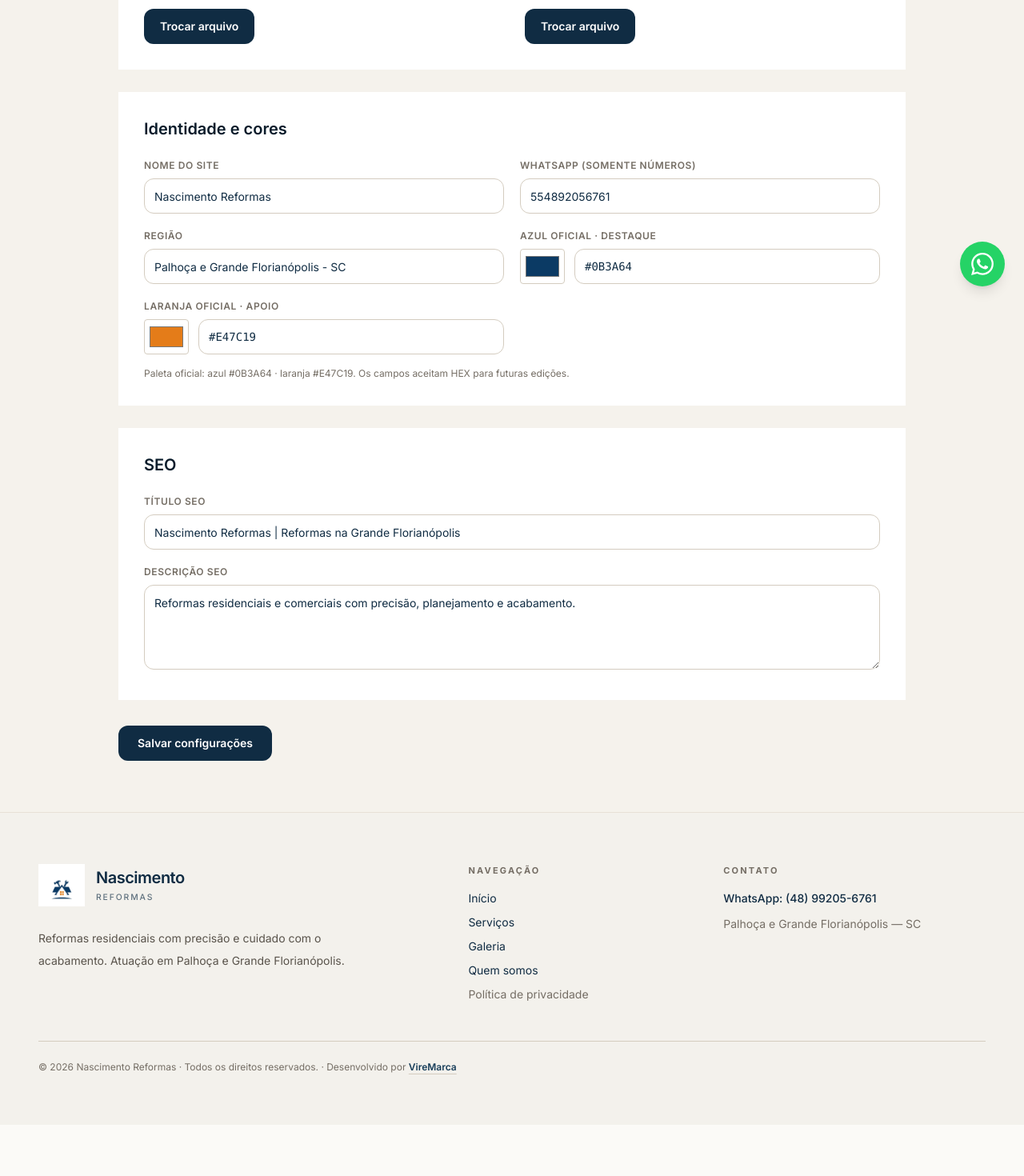
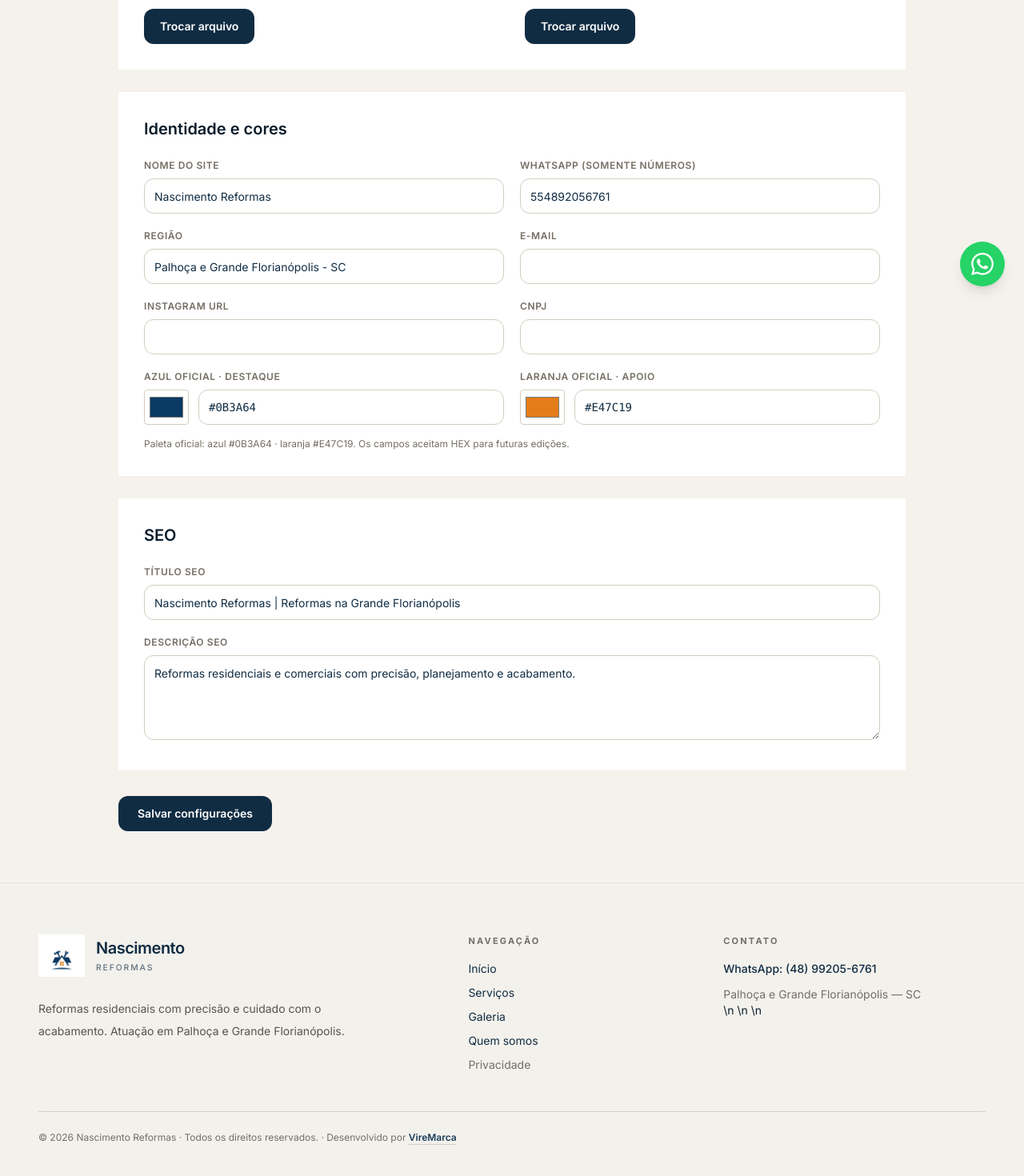
Before and after one commit to srmartinellid-droid/VireMarca-NasReformas, a Next.js app: page /admin/configuracoes in a window 1280 px wide. Shown: the part 418-1888 px from the top of the page at 80% size. Before the commit the page ends 1824 px from the top, so only its background shows below. Built offline with nearby package versions, Linux system fonts and the light colour scheme; no server answers; the database is empty.

Commit message:
fix(privacy): refine legal visibility and analytics disclosure

```diff
--- a/src/app/admin/configuracoes/page.tsx
+++ b/src/app/admin/configuracoes/page.tsx
@@ -2,8 +2,8 @@
 import Link from "next/link";
 import { useEffect, useState } from "react";
 import { createClient } from "@/lib/supabase/client";
-const keys=["site_name","whatsapp","region","accent_color","orange_color","seo_title","seo_description","logo_url","wordmark_url","favicon_url"];
-const defaults={site_name:"Nascimento Reformas",whatsapp:"554892056761",region:"Palhoça e Grande Florianópolis - SC",accent_color:"#0B3A64",orange_color:"#E47C19",seo_title:"Nascimento Reformas | Reformas na Grande Florianópolis",seo_description:"Reformas residenciais e comerciais com precisão, planejamento e acabamento.",logo_url:"/logo.png",wordmark_url:"",favicon_url:"/logo.png"};
+const keys=["site_name","whatsapp","region","email","instagram","cnpj","accent_color","orange_color","seo_title","seo_description","logo_url","wordmark_url","favicon_url"];
+const defaults={site_name:"Nascimento Reformas",whatsapp:"554892056761",region:"Palhoça e Grande Florianópolis - SC",accent_color:"#0B3A64",orange_color:"#E47C19",seo_title:"Nascimento Reformas | Reformas na Grande Florianópolis",seo_description:"Reformas residenciais e comerciais com precisão, planejamento e acabamento.",logo_url:"/logo.png",wordmark_url:"",favicon_url:"/logo.png",email:"",instagram:"",cnpj:""};
 const isHex=(v:string)=>/^#[0-9A-Fa-f]{6}$/.test(v);
 export default function AdminConfigPage(){const [values,setValues]=useState<Record<string,string>>(defaults);const [message,setMessage]=useState("");const [saving,setSaving]=useState(false);const [uploading,setUploading]=useState(false);const [uploadingWordmark,setUploadingWordmark]=useState(false);
 useEffect(()=>{(async()=>{const s=createClient();const {data,error}=await s.from("settings").select("key,value").in("key",keys);if(error){setMessage(`Não foi possível carregar as configurações: ${error.message}`);return}for(const row of data??[])setValues(v=>({...v,[row.key]:row.value||defaults[row.key as keyof typeof defaults]||""}))})()},[]);
@@ -11,7 +11,7 @@ async function save(){setSaving(true);setMessage("");if(!isHex(values.accent_col
 async function upload(file:File,key:"logo_url"|"wordmark_url",setBusy:(v:boolean)=>void){setBusy(true);setMessage("");const s=createClient();const ext=file.name.split(".").pop()?.toLowerCase()||"png";const path=`brand/${key}/${crypto.randomUUID()}.${ext}`;const {error}=await s.storage.from("site-media").upload(path,file,{contentType:file.type,upsert:false});if(error){setMessage(`Upload: ${error.message}`);setBusy(false);return}const {data}=s.storage.from("site-media").getPublicUrl(path);const url=data.publicUrl;setValues(v=>({...v,[key]:url,...(key==="logo_url"?{favicon_url:url}:{})}));const writes=[s.from("settings").upsert({key,value:url,updated_at:new Date().toISOString()},{onConflict:"key"})];if(key==="logo_url")writes.push(s.from("settings").upsert({key:"favicon_url",value:url,updated_at:new Date().toISOString()}) as any);const results=await Promise.all(writes);const failed=results.find(r=>r.error);setMessage(failed?`Upload feito, mas não foi salvo: ${failed.error?.message}`:key==="logo_url"?"Logo e favicon atualizados.":"Segundo logo atualizado.");setBusy(false)}
 return <div className="min-h-screen bg-stone-100"><header className="border-b border-stone-200 bg-white"><div className="mx-auto flex max-w-7xl items-center justify-between px-5 py-5"><div><Link href="/admin/dashboard" className="text-xs uppercase tracking-widest text-stone-500">← Dashboard</Link><h1 className="mt-1 text-xl font-semibold text-navy-950">Configurações</h1></div><button onClick={save} disabled={saving} className="rounded-lg bg-navy-900 px-5 py-2.5 text-sm font-semibold text-white">{saving?"Salvando…":"Salvar"}</button></div></header><main className="mx-auto max-w-5xl px-5 py-8">{message&&<div className="mb-6 border border-stone-200 bg-white p-3 text-sm text-navy-900">{message}</div>}
 <section className="bg-white p-6 sm:p-8"><h2 className="text-xl font-semibold text-navy-950">Identidade da marca</h2><p className="mt-1 text-sm text-stone-500">Símbolo e segundo logo/wordmark são arquivos independentes.</p><div className="mt-6 grid gap-8 md:grid-cols-2"><BrandUpload title="Símbolo / logo principal" value={values.logo_url} busy={uploading} onUpload={f=>upload(f,"logo_url",setUploading)}/><BrandUpload title="Segundo logo · Nascimento Reformas" value={values.wordmark_url} busy={uploadingWordmark} onUpload={f=>upload(f,"wordmark_url",setUploadingWordmark)}/></div></section>
-<section className="mt-7 bg-white p-6 sm:p-8"><h2 className="text-xl font-semibold text-navy-950">Identidade e cores</h2><div className="mt-6 grid gap-5 sm:grid-cols-2"><Input label="Nome do site" value={values.site_name} set={v=>setValues(x=>({...x,site_name:v}))}/><Input label="WhatsApp (somente números)" value={values.whatsapp} set={v=>setValues(x=>({...x,whatsapp:v.replace(/\D/g,"")}))}/><Input label="Região" value={values.region} set={v=>setValues(x=>({...x,region:v}))}/><ColorInput label="Azul oficial · destaque" value={values.accent_color} set={v=>setValues(x=>({...x,accent_color:v.toUpperCase()}))}/><ColorInput label="Laranja oficial · apoio" value={values.orange_color} set={v=>setValues(x=>({...x,orange_color:v.toUpperCase()}))}/></div><p className="mt-4 text-xs text-stone-500">Paleta oficial: azul #0B3A64 · laranja #E47C19. Os campos aceitam HEX para futuras edições.</p></section>
+<section className="mt-7 bg-white p-6 sm:p-8"><h2 className="text-xl font-semibold text-navy-950">Identidade e cores</h2><div className="mt-6 grid gap-5 sm:grid-cols-2"><Input label="Nome do site" value={values.site_name} set={v=>setValues(x=>({...x,site_name:v}))}/><Input label="WhatsApp (somente números)" value={values.whatsapp} set={v=>setValues(x=>({...x,whatsapp:v.replace(/\D/g,"")}))}/><Input label="Região" value={values.region} set={v=>setValues(x=>({...x,region:v}))}/><Input label="E-mail" value={values.email} set={v=>setValues(x=>({...x,email:v}))} type="email"/><Input label="Instagram URL" value={values.instagram} set={v=>setValues(x=>({...x,instagram:v}))} type="url"/><Input label="CNPJ" value={values.cnpj} set={v=>setValues(x=>({...x,cnpj:v}))}/><ColorInput label="Azul oficial · destaque" value={values.accent_color} set={v=>setValues(x=>({...x,accent_color:v.toUpperCase()}))}/><ColorInput label="Laranja oficial · apoio" value={values.orange_color} set={v=>setValues(x=>({...x,orange_color:v.toUpperCase()}))}/></div><p className="mt-4 text-xs text-stone-500">Paleta oficial: azul #0B3A64 · laranja #E47C19. Os campos aceitam HEX para futuras edições.</p></section>
 <section className="mt-7 bg-white p-6 sm:p-8"><h2 className="text-xl font-semibold text-navy-950">SEO</h2><div className="mt-6 grid gap-5"><Input label="Título SEO" value={values.seo_title} set={v=>setValues(x=>({...x,seo_title:v}))}/><label><span className="mb-2 block text-xs font-semibold uppercase tracking-wider text-stone-500">Descrição SEO</span><textarea rows={4} value={values.seo_description} onChange={e=>setValues(x=>({...x,seo_description:e.target.value}))} className="w-full rounded-lg border border-stone-300 p-3 text-sm"/></label></div></section><div className="py-8"><button onClick={save} disabled={saving} className="rounded-lg bg-navy-900 px-6 py-3 text-sm font-semibold text-white">{saving?"Salvando…":"Salvar configurações"}</button></div></main></div>}
 function BrandUpload({title,value,busy,onUpload}:{title:string;value:string;busy:boolean;onUpload:(f:File)=>void}){return <div><p className="mb-3 text-sm font-semibold text-navy-900">{title}</p><div className="flex min-h-36 items-center justify-center border border-stone-200 bg-stone-50 p-5"><img src={value||"/logo.png"} alt={title} className="max-h-24 max-w-full object-contain"/></div><label className="mt-4 inline-flex cursor-pointer rounded-lg bg-navy-900 px-5 py-3 text-sm font-semibold text-white">{busy?"Enviando…":"Trocar arquivo"}<input type="file" accept="image/png,image/jpeg,image/webp,image/svg+xml" className="hidden" disabled={busy} onChange={e=>e.target.files?.[0]&&onUpload(e.target.files[0])}/></label></div>}
 function ColorInput({label,value,set}:{label:string;value:string;set:(v:string)=>void}){const safe=isHex(value)?value:"#000000";return <label><span className="mb-2 block text-xs font-semibold uppercase tracking-wider text-stone-500">{label}</span><div className="flex gap-3"><input type="color" value={safe} onChange={e=>set(e.target.value.toUpperCase())} className="h-11 w-14 cursor-pointer rounded border border-stone-300 p-1"/><input value={value} onChange={e=>set(e.target.value.toUpperCase())} className="h-11 flex-1 rounded-lg border border-stone-300 px-3 font-mono text-sm uppercase" placeholder="#0B3A64"/></div></label>}
--- a/src/app/layout.tsx
+++ b/src/app/layout.tsx
@@ -49,7 +49,7 @@ export const viewport: Viewport = { themeColor: "#0B3A64", width: "device-width"
 
 export default async function RootLayout({ children }: { children: React.ReactNode }) {
   const supabase = await createClient();
-  const { data } = await supabase.from("settings").select("key,value").in("key", ["logo_url", "wordmark_url", "whatsapp"]);
+  const { data } = await supabase.from("settings").select("key,value").in("key", ["logo_url", "wordmark_url", "whatsapp", "email", "instagram", "cnpj"]);
   const settings = Object.fromEntries((data ?? []).map((r) => [r.key, r.value]));
   const whatsapp = resolveWhatsapp(settings.whatsapp);
 
@@ -58,7 +58,7 @@ export default async function RootLayout({ children }: { children: React.ReactNo
       <body className="min-h-screen flex flex-col antialiased">
         <Header initialLogo={settings.logo_url || "/logo.png"} initialWordmark={settings.wordmark_url || ""} whatsapp={whatsapp} />
         <main className="flex-1">{children}</main>
-        <Footer whatsapp={whatsapp} />
+        <Footer whatsapp={whatsapp} email={settings.email} instagram={settings.instagram} cnpj={settings.cnpj} />
         <FloatingWhatsApp whatsapp={whatsapp} />
         <Analytics />
       </body>
--- a/src/app/page.tsx
+++ b/src/app/page.tsx
@@ -6,7 +6,7 @@ import { getConsolidatedHomepage } from "@/lib/cms-home";
 
 export default async function HomePage() {
   const [content, supabase] = await Promise.all([getConsolidatedHomepage(), createClient()]);
-  const { data: settings } = await supabase.from("settings").select("key,value").in("key", ["accent_color", "orange_color"]);
+  const { data: settings } = await supabase.from("settings").select("key,value").in("key", ["accent_color", "orange_color", "email", "instagram", "cnpj"]);
   const map = Object.fromEntries((settings ?? []).map((row) => [row.key, row.value]));
-  return <><JsonLd data={{ "@context": "https://schema.org", "@type": "LocalBusiness", name: SITE.name, description: SITE.description, url: SITE.url, telephone: `+${resolveWhatsapp(content.whatsapp)}`, areaServed: { "@type": "GeoCircle", geoMidpoint: { "@type": "GeoCoordinates", latitude: -27.645, longitude: -48.668 }, geoRadius: "40000" }, address: { "@type": "PostalAddress", addressLocality: "Palhoça", addressRegion: "SC", addressCountry: "BR" }, priceRange: "$$" }} /><DynamicHomeV2 content={content} siteAccent={map.accent_color || "#0B3A64"} orange={map.orange_color || "#E47C19"} /></>;
+  return <><JsonLd data={{ "@context": "https://schema.org", "@type": "LocalBusiness", name: SITE.name, description: SITE.description, url: SITE.url, telephone: `+${resolveWhatsapp(content.whatsapp)}`, areaServed: { "@type": "GeoCircle", geoMidpoint: { "@type": "GeoCoordinates", latitude: -27.645, longitude: -48.668 }, geoRadius: "40000" }, address: { "@type": "PostalAddress", addressLocality: "Palhoça", addressRegion: "SC", addressCountry: "BR" }, priceRange: "$", ...(map.email ? { email: map.email } : {}), ...(map.instagram ? { sameAs: [map.instagram] } : {}), ...(map.cnpj ? { taxID: map.cnpj } : {}) }} /><DynamicHomeV2 content={content} siteAccent={map.accent_color || "#0B3A64"} orange={map.orange_color || "#E47C19"} /></>;
 }
--- a/src/app/privacidade/page.tsx
+++ b/src/app/privacidade/page.tsx
@@ -4,6 +4,7 @@ import { SITE, formatWhatsappDisplay, resolveWhatsapp } from "@/lib/site";
 export const metadata: Metadata = {
   title: "Política de Privacidade",
   description: `Política de privacidade e tratamento de dados da ${SITE.name}.`,
+  robots: { index: false, follow: true },
   alternates: { canonical: "/privacidade" },
   openGraph: { url: "/privacidade", title: `Política de Privacidade | ${SITE.name}` },
 };
@@ -18,8 +19,10 @@ export default function PrivacidadePage() {
           <p>Esta política descreve como a {SITE.name} trata dados pessoais eventualmente fornecidos por você ao entrar em contato pelo WhatsApp.</p>
           <h2 className="text-xl font-semibold text-navy-900">Dados fornecidos</h2>
           <p>Ao iniciar uma conversa pelo WhatsApp, você pode fornecer voluntariamente nome, telefone e outras informações necessárias para o atendimento. Este site não possui formulário próprio de contato.</p>
+          <h2 className="text-xl font-semibold text-navy-900">Estatísticas de visita</h2>
+          <p>O site utiliza o Vercel Web Analytics para estatísticas anônimas e agregadas de visitas, como páginas vistas, país e tipo de dispositivo. O Web Analytics não usa cookies de rastreamento e não permite rastreamento entre diferentes sites. Os cliques nos botões de WhatsApp também são contabilizados de forma anônima como eventos de analytics.</p>
           <h2 className="text-xl font-semibold text-navy-900">Finalidade</h2>
-          <p>As informações são utilizadas para responder solicitações de orçamento, esclarecer dúvidas e tratar assuntos relacionados aos serviços de reforma.</p>
+          <p>As informações fornecidas voluntariamente pelo WhatsApp são utilizadas para responder solicitações de orçamento, esclarecer dúvidas e tratar assuntos relacionados aos serviços de reforma.</p>
           <h2 className="text-xl font-semibold text-navy-900">Compartilhamento</h2>
           <p>Não vendemos dados pessoais para fins comerciais. O contato iniciado pelo WhatsApp está sujeito também às políticas da plataforma utilizada para a conversa.</p>
           <h2 className="text-xl font-semibold text-navy-900">Direitos do titular</h2>
--- a/src/app/sitemap.ts
+++ b/src/app/sitemap.ts
@@ -6,6 +6,5 @@ export default function sitemap(): MetadataRoute.Sitemap {
   return [
     { url: base, lastModified: new Date(), changeFrequency: "weekly", priority: 1 },
     { url: `${base}/quem-somos`, lastModified: new Date(), changeFrequency: "monthly", priority: 0.8 },
-    { url: `${base}/privacidade`, lastModified: new Date(), changeFrequency: "yearly", priority: 0.3 },
   ];
 }
--- a/src/components/layout/Footer.tsx
+++ b/src/components/layout/Footer.tsx
@@ -3,7 +3,7 @@ import { Logo } from "@/components/brand/Logo";
 import { SITE, formatWhatsappDisplay, resolveWhatsapp } from "@/lib/site";
 import { buildWhatsAppUrl } from "@/lib/utils";
 
-export function Footer({ whatsapp }: { whatsapp: string }) {
+export function Footer({ whatsapp, email, instagram, cnpj }: { whatsapp: string; email?: string; instagram?: string; cnpj?: string }) {
   const year = new Date().getFullYear();
 
   return (
@@ -26,7 +26,7 @@ export function Footer({ whatsapp }: { whatsapp: string }) {
               <li><Link href="/#servicos" className="text-navy-900 transition-colors hover:text-accent-600">Serviços</Link></li>
               <li><Link href="/#galeria" className="text-navy-900 transition-colors hover:text-accent-600">Galeria</Link></li>
               <li><Link href="/quem-somos" className="text-navy-900 transition-colors hover:text-accent-600">Quem somos</Link></li>
-              <li><Link href="/privacidade" className="text-stone-500 transition-colors hover:text-navy-900">Política de privacidade</Link></li>
+              <li><Link href="/privacidade" className="text-stone-500 transition-colors hover:text-navy-900">Privacidade</Link></li>
             </ul>
           </div>
 
@@ -34,7 +34,7 @@ export function Footer({ whatsapp }: { whatsapp: string }) {
             <h3 className="mb-4 text-[11px] font-bold uppercase tracking-[.2em] text-stone-500">Contato</h3>
             <ul className="space-y-3 text-sm">
               <li><a href={buildWhatsAppUrl(whatsapp)} target="_blank" rel="noopener noreferrer" className="font-medium text-navy-900 transition-colors hover:text-accent-600">WhatsApp: {formatWhatsappDisplay(resolveWhatsapp(whatsapp))}</a></li>
-              <li className="text-stone-500">{SITE.region}</li>
+              <li className="text-stone-500">{SITE.region}</li>\n              {email && <li><a href={`mailto:${email}`} className="text-stone-500 transition-colors hover:text-navy-900">{email}</a></li>}\n              {instagram && <li><a href={instagram} target="_blank" rel="noopener noreferrer" className="text-stone-500 transition-colors hover:text-navy-900">Instagram</a></li>}\n              {cnpj && <li className="text-stone-500">CNPJ: {cnpj}</li>}
             </ul>
           </div>
         </div>
```
